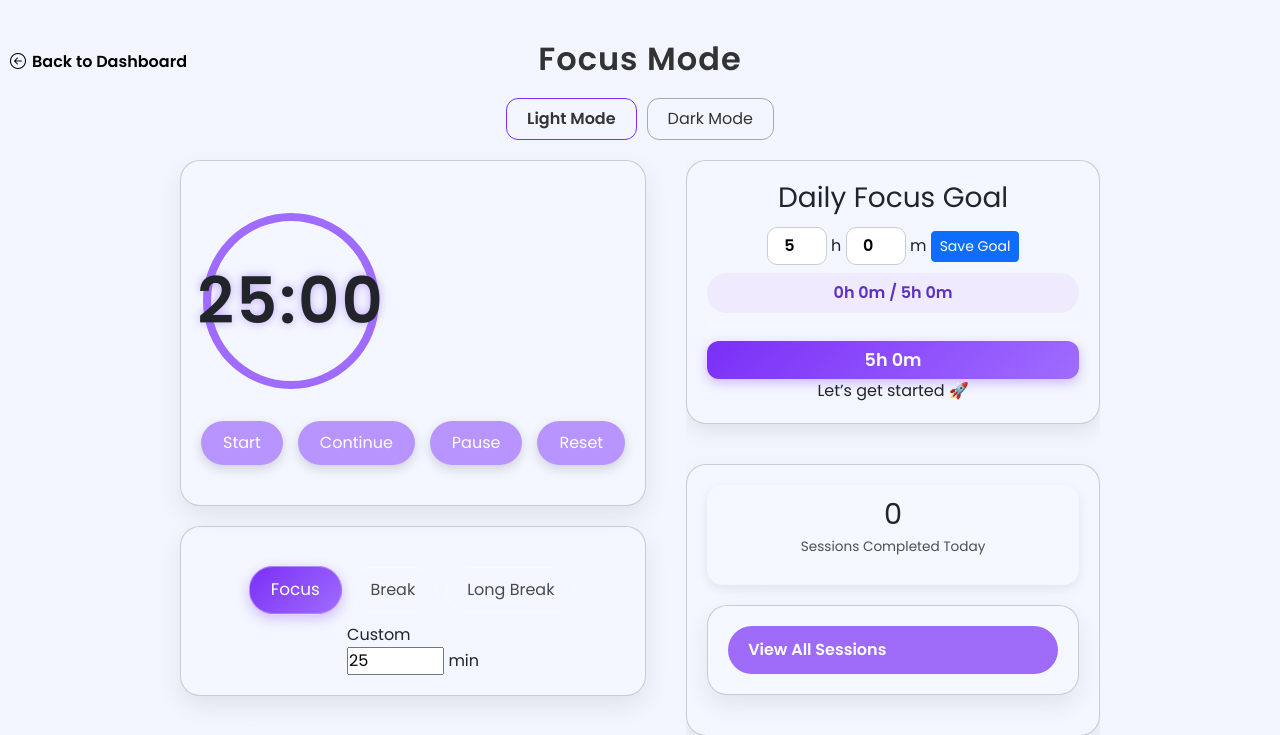
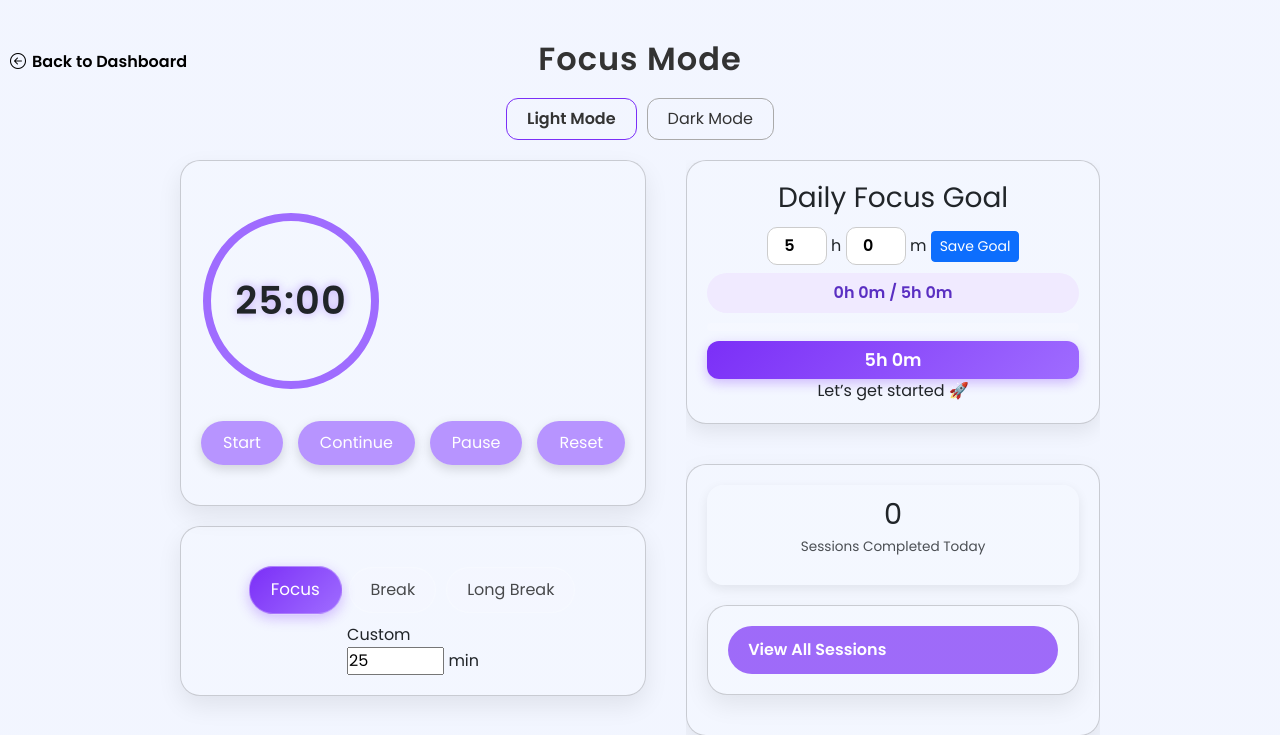
Before and after one commit to chithra-19/productivity-app, a Spring Boot app: page /dashboard/focus/focus-mode in a window 1280 px wide. Shown: the top 735 px of the page. Run offline with Spring Boot 4, Linux system fonts and the light colour scheme; the visitor is signed in with stand-in values (Sample User, id 1); data that the repository does not hold is empty; some of the project's set-up classes (security, data sources, template engines, error pages and the like) are left out, and stand-ins take their place.

Commit message:
Fix focus timer text overflow and ring animation selector

```diff
--- a/src/main/resources/static/css/focus-mode.css
+++ b/src/main/resources/static/css/focus-mode.css
@@ -357,16 +357,19 @@ body.dark .card {
 
 
 .progress-ring { transform: rotate(-90deg); }
-.progress-ring__circle { transition: stroke-dashoffset 1s linear; transform-origin: 50% 50%; }
+.progress-ring__circle,
+.progress-ring-circle { transition: stroke-dashoffset 1s linear; transform-origin: 50% 50%; }
 
 .timer {
   position: absolute;
   top: 50%;
   left: 50%;
   transform: translate(-50%, -50%);
-  font-size: 4rem;
+  font-size: 2.4rem;
   font-weight: 600;
-  letter-spacing: 2px;
+  letter-spacing: 1px;
+  font-variant-numeric: tabular-nums;
+  white-space: nowrap;
   text-align: center;
   text-shadow: 0 0 10px rgba(159,108,255,0.6);
 }
@@ -486,7 +489,7 @@ canvas { display: block; margin: 0 auto; max-width: 100%; }
 
 @media (max-width: 480px) {
   .stats-bar { flex-direction: column; gap: 10px; }
-  .timer { font-size: 3rem; }
+  .timer { font-size: 2.2rem; }
   .controls button { padding: 8px 16px; font-size: 14px; }
   .session-type { padding: 8px 14px; font-size: 14px; }
 }
```
